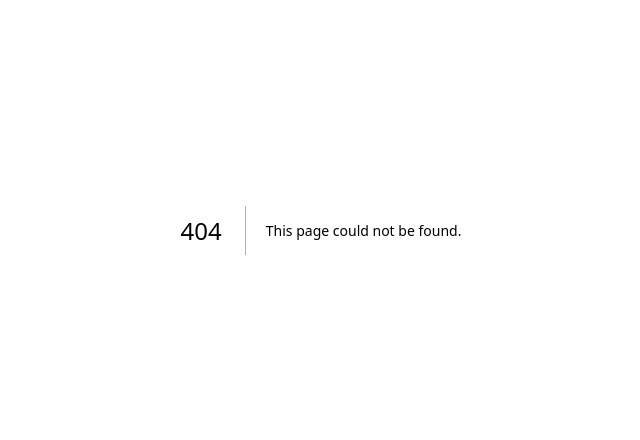
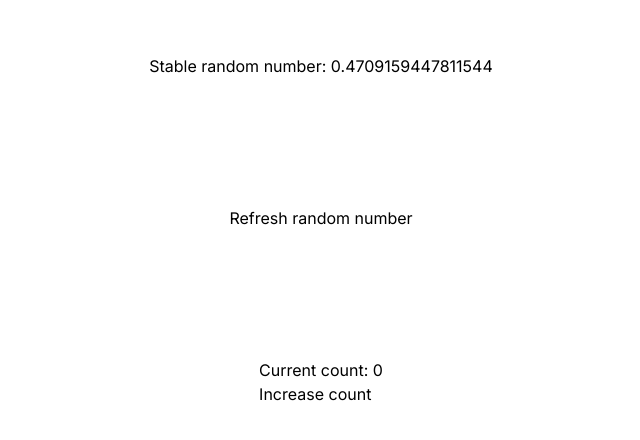
Before and after one commit to pawelblaszczyk5/revalidate-vercel-test, a Next.js app: page /fetch-cache-test in a window 1280 px wide. Before the commit this address had no page. Shown: the part 170-610 px from the top of the page, without its empty margins (319-959 px from the left). Built offline with nearby package versions, Linux system fonts and the light colour scheme.

Commit message:
Fetch cache test

```diff
--- /dev/null
+++ b/app/api/random-number/route.ts
@@ -0,0 +1,3 @@
+import { NextResponse } from "next/server";
+
+export const GET = () => NextResponse.json(Math.random());
--- /dev/null
+++ b/app/fetch-cache-test/page.tsx
@@ -0,0 +1,41 @@
+import { Button } from "#/app/button";
+import { revalidateTag } from "next/cache";
+import { redirect } from "next/navigation";
+
+export const dynamic = "force-dynamic";
+
+const fetchRandomNumberFromApi = async () => {
+  const response = await fetch(
+    `${process.env.VERCEL_URL ? "https" : "http"}://${
+      process.env.VERCEL_URL || "localhost:3000"
+    }/api/random-number`,
+    {
+      next: { tags: ["random-number-fetch"], revalidate: Infinity },
+    }
+  );
+
+  return response.json() as Promise<number>;
+};
+
+const RevalidateTagTest = async () => {
+  const randomNumber = await fetchRandomNumberFromApi();
+
+  return (
+    <main className="flex min-h-screen flex-col items-center justify-evenly p-24">
+      <p>Stable random number: {randomNumber}</p>
+      <form
+        action={async () => {
+          "use server";
+
+          revalidateTag("random-number-fetch");
+          redirect("/fetch-cache-test");
+        }}
+      >
+        <button>Refresh random number</button>
+      </form>
+      <Button></Button>
+    </main>
+  );
+};
+
+export default RevalidateTagTest;
--- a/package.json
+++ b/package.json
@@ -11,7 +11,7 @@
   "dependencies": {
     "react": "^18.2.0",
     "react-dom": "^18.2.0",
-    "next": "14.0.1"
+    "next": "14.0.2-canary.9"
   },
   "devDependencies": {
     "typescript": "^5.2.2",
```
Also changed, not shown: 1 other file (tests, documents, lock files or other folders).
